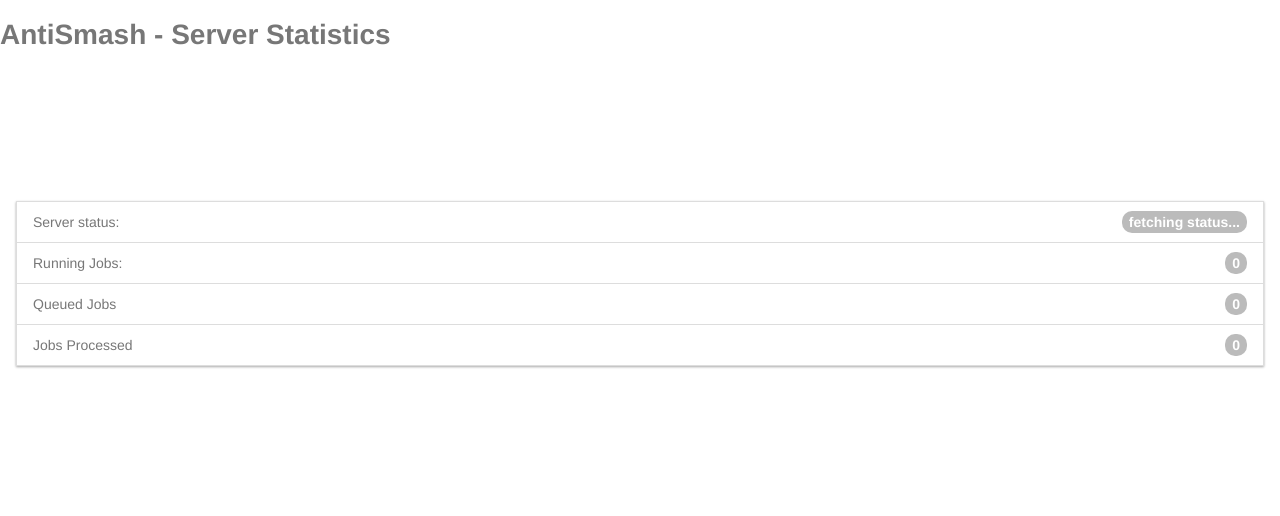
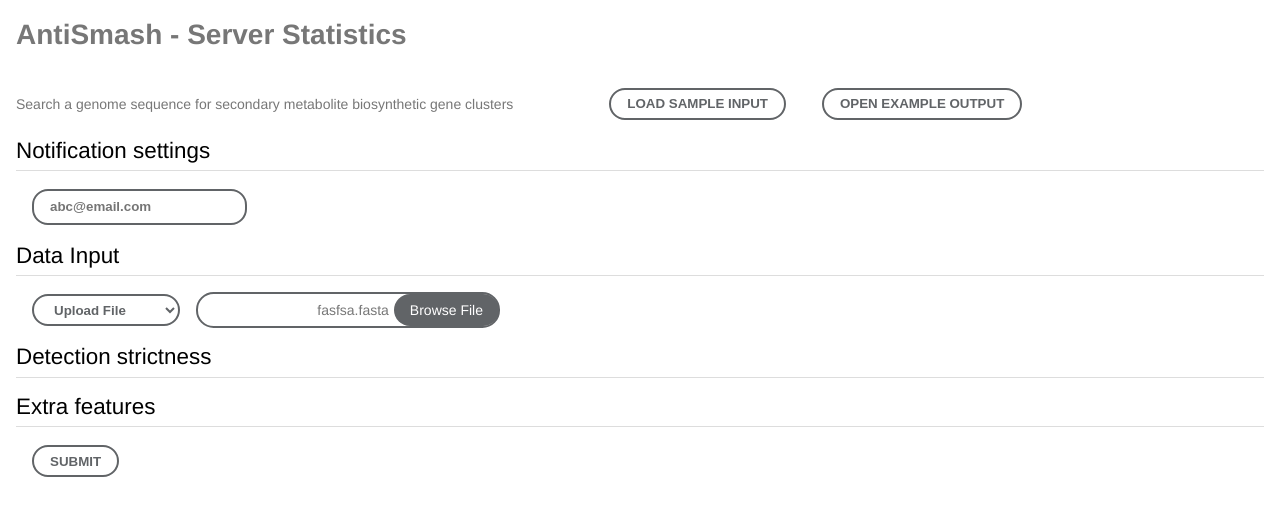
Before and after one commit to antismash/2019-gsoc-webui, a website built with webpack: page src/index.html in a window 1280 px wide. Built offline with nearby package versions, Linux system fonts and the light colour scheme; files whose address does not match are found by name.

Commit message:
Added submission component

```diff
--- /dev/null
+++ b/src/components/Submission/Submission.ts
@@ -0,0 +1,168 @@
+import { html } from 'lit-html';
+
+import Litrender from '../LitRender';
+import store from '../../Store';
+import colors from '../../utils/theme';
+import HeadingWithLine from './components/HeadingWithLine';
+
+class Submission extends Litrender(HTMLElement) {
+  loading: boolean = false;
+  email: String = '';
+
+  constructor() {
+    super();
+    this.attachShadow({ mode: 'open' });
+
+    // const { ServerNews } = store.getState();
+    // this.setNews(ServerNews);
+
+    store.subscribe(() => {
+    //   const { ServerNews } = store.getState();
+    //   this.setNews(ServerNews);
+    //   this.invalidate(this.renderTemplate);
+    });
+
+    this.invalidate(this.renderTemplate);
+  }
+
+  setEmail = (email) => {
+    this.email = email;
+    this.invalidate(this.renderTemplate);
+  }
+
+  loadSampleInput = (e) => {
+    e.preventDefault();
+  }
+
+  openExampleOuput = (e) => {
+    e.preventDefault();
+    window.location.href = "https://antismash.secondarymetabolites.org/upload/example/index.html";
+  }
+
+  onInputvalueChange = (e) => {
+    this.setEmail(e.srcElement.value);
+    console.log(e.srcElement.value);
+  }
+
+  selectFiles = (e) => {
+    e.preventDefault();
+    var hiddenSelector = this.shadowRoot.getElementById('hiddenSelector');
+    hiddenSelector.click();
+  }
+
+  handleHiddenSelector = (e) => {
+    console.log(e);
+  }
+
+  renderTemplate = () => {
+    return html`
+      <style>
+        .container { padding: 1rem; }
+        .section1 { display: flex; align-items: center; }
+        .btnContainer { margin-left: 5rem; }
+        .btn {
+          min-height: 2rem;
+          background: white;
+          border: none;
+          border-radius: 1rem;
+          border: 2px solid ${colors.darkGray};
+          color: ${colors.darkGray};
+          padding: 0 1rem;
+          margin: 2px 1rem;
+          font-weight: bold;
+          cursor: pointer;
+          text-transform: uppercase;
+        }
+        .commonTemplate {
+          height: 2rem;
+          background: white;
+          border: none;
+          border-radius: 1rem;
+          border: 2px solid ${colors.darkGray};
+          color: ${colors.darkGray};
+          padding: 0 1rem;
+          margin: 2px 1rem;
+          font-weight: bold;
+          outline: none;
+        }
+        .btn:hover { background: ${colors.darkGray}; color: white; transition: all 0.4s; }
+        .fileSelector {
+          display: flex;
+          justify-content: flex-end;
+          width: 300px;
+          border: 2px solid ${colors.darkGray};
+          border-radius: 1.1rem;
+        }
+        #hiddenSelector { display: none; }
+        .browseFileText {
+          display: flex;
+          padding: 0 1rem;
+          margin-right: -1px;
+          color: white;
+          background-color: ${colors.darkGray};
+          align-items: center;
+          border-radius: inherit;
+        }
+        #fileName {
+          height: 100%;
+          display: flex;
+          align-items: center;
+          padding-right: 5px;
+        }
+
+        @media screen and (max-width: 1056px) {
+          .section1 { flex-direction: column; text-align: center; }
+          .btnContainer { margin: 1rem 0; }
+        }
+      </style>
+      <div class="container">
+        <form id="submission-form" novalidate>
+
+          <div class="section1">
+            <div>Search a genome sequence for secondary metabolite biosynthetic gene clusters</div>
+            <div class="btnContainer">
+              <button class="btn" @click="${this.loadSampleInput}">Load Sample Input</button>
+              <button class="btn" @click="${this.openExampleOuput}">Open Example Output</button>
+            </div>
+          </div>
+
+          ${HeadingWithLine('Notification settings')}
+          <input
+            @input="${this.onInputvalueChange}"
+            class="commonTemplate" id="email"
+            name="email" type="email"
+            placeholder="abc@email.com"
+          />
+
+          ${HeadingWithLine('Data Input')}
+          <div style="display: flex;">
+            <select @input="${this.onInputvalueChange}" class="commonTemplate">
+              <option value="upload">Upload File</option>
+              <option value="get">Get from NCBI</option>
+            </select>
+            <div @click="${this.selectFiles}" class="fileSelector">
+              <span id="fileName">fasfsa.fasta</span>
+              <span class="browseFileText">Browse File</span>
+            </div>
+          </div>
+          <input @click="${this.handleHiddenSelector}" type="file" id="hiddenSelector" />
+
+          ${HeadingWithLine("Detection strictness")}
+
+          ${HeadingWithLine("Extra features")}
+
+          <button class="btn" type="submit" @click="${this.handleInput}">Submit</button>
+        </form>
+      </div>
+    `;
+  }
+
+  handleInput = (e: any) => {
+    e.preventDefault();
+    console.log(e);
+  }
+}
+
+customElements.define('common-submission', Submission);
+
+export default Submission;
--- /dev/null
+++ b/src/components/Submission/components/HeadingWithLine/HeadingWithLine.ts
@@ -0,0 +1,21 @@
+import { html } from 'lit-html';
+
+const HeadingWithLine = (heading) => html`
+    <style>
+        .heading {
+            font-size: 1.4rem;
+            width: 100%;
+            color: #000;
+            margin: 1rem 0;
+            padding-bottom: 0.4rem;
+            border-bottom: 1px solid #ddd;
+        }
+    </style>
+    <body>
+        <div class="heading">
+            ${heading}
+        </div>
+    </body>
+`;
+
+export default HeadingWithLine;
--- /dev/null
+++ b/src/components/Submission/components/HeadingWithLine/index.ts
@@ -0,0 +1,3 @@
+import HeadingWithLine from './HeadingWithLine';
+
+export default HeadingWithLine;
--- /dev/null
+++ b/src/components/Submission/index.ts
@@ -0,0 +1,3 @@
+import Submission from './Submission';
+
+export default Submission;
--- a/src/index.html
+++ b/src/index.html
@@ -17,11 +17,12 @@
   </head>
 
   <body>
-    <h1>AntiSmash - Server Statistics</h1>
-    <server-news
+    <h1 style="margin-left: 1rem;">AntiSmash - Server Statistics</h1>
+    <!-- <server-news
       type="error"
     ></server-news>
     <server-stats></server-stats>
-    <server-news></server-news>
+    <server-news></server-news> -->
+    <common-submission></common-submission>
   </body>
 </html>
--- a/src/index.ts
+++ b/src/index.ts
@@ -1,4 +1,5 @@
 import Stats from './components/Stats';
 import News from './components/News';
+import Submission from './components/Submission';
 
-export { Stats, News };
+export { Stats, News, Submission };
--- a/src/utils/theme.ts
+++ b/src/utils/theme.ts
@@ -1,6 +1,6 @@
 const colors = {
     gray: '#ddd',
-    darkGray: '#bbb',
+    darkGray: '#616467',
 }
 
 export default colors;
```
